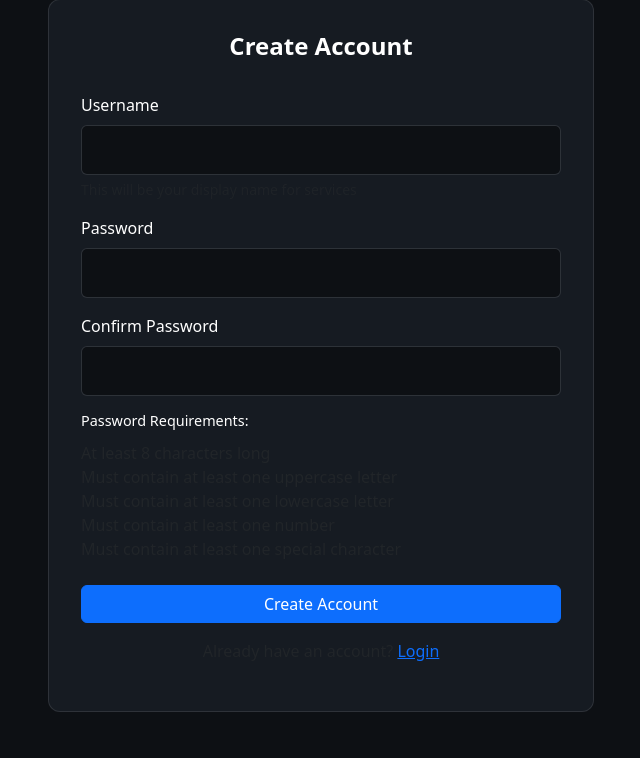
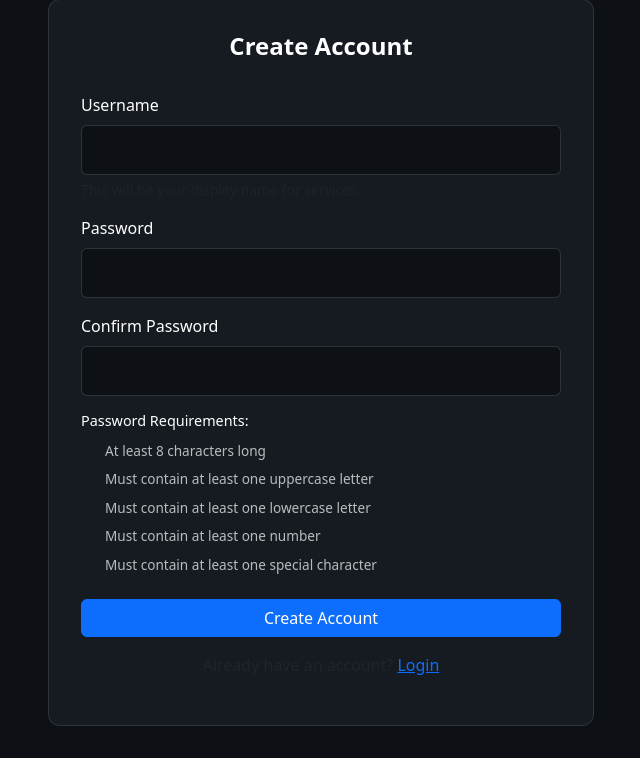
Before and after one commit to onur-CK/SkillFlow, a Django app: template skillflow/templates/sign-up.html in a window 1280 px wide. Shown: the part 263-1021 px from the top of the page, without its empty margins (319-959 px from the left). Before the commit the page ends 975 px from the top, so only its background shows below. Run offline with Django 5.2, Linux system fonts and the light colour scheme; the template is opened without the code that fills it, so the values that code supplies are empty.

Commit message:
add stylings for requirements list elements

```diff
--- a/skillflow/static/css/styles.css
+++ b/skillflow/static/css/styles.css
@@ -258,3 +258,11 @@ body {
     padding-left: 0;
     margin-bottom: 0;
 }
+
+.requirements-list li {
+    color: rgba(255, 255, 255, 0.7);
+    font-size: 0.85rem;
+    margin-bottom: 0.5rem;
+    padding-left: 1.5rem;
+    position: relative;
+}
```
